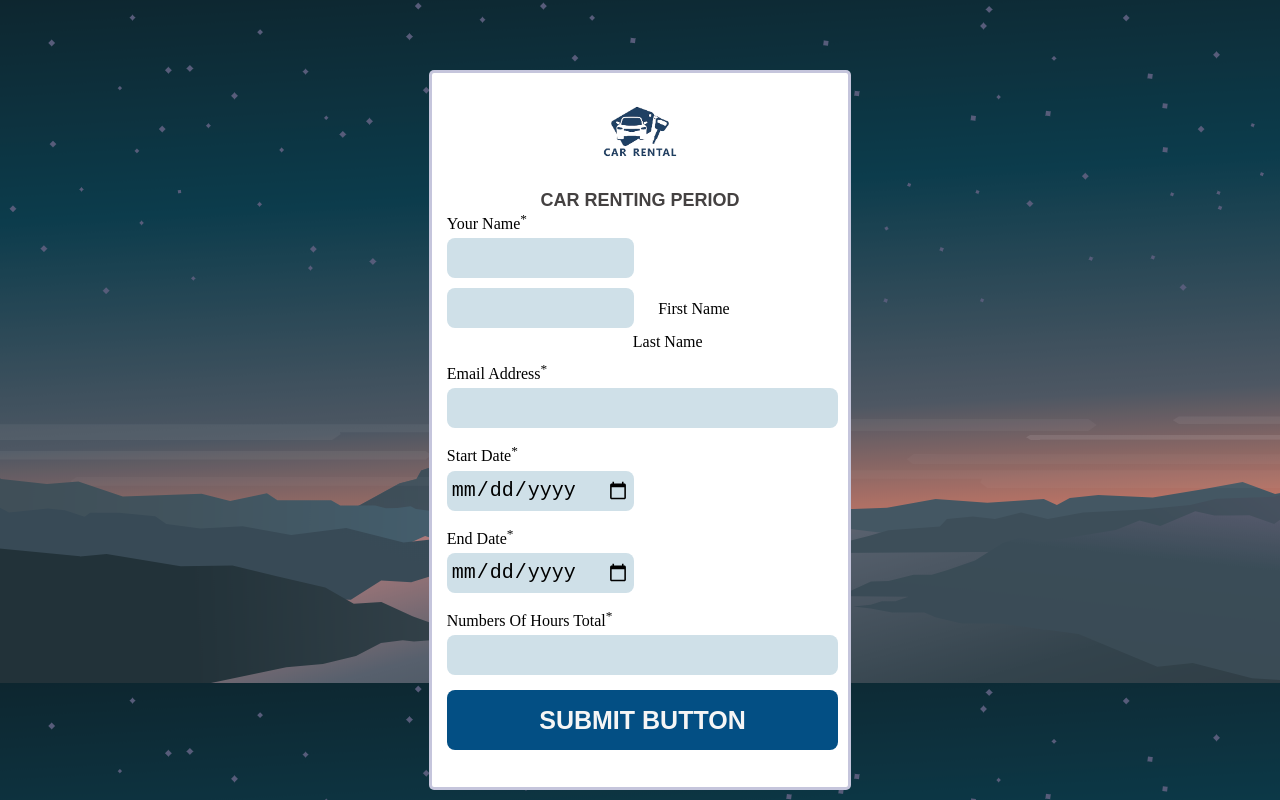
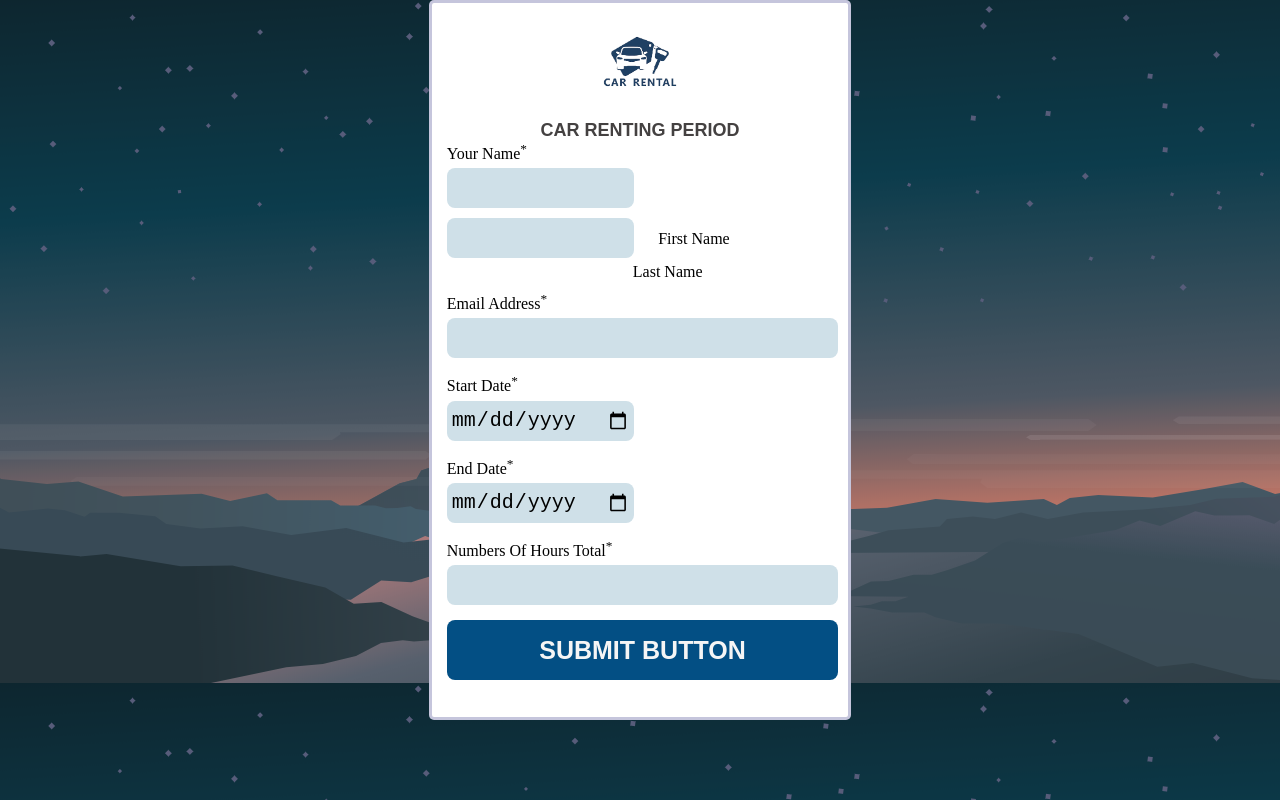
Before and after one commit to giorgi100day/100daycodingchallenge-survey-form-, a plain HTML site: page index.html in a window 1280 px wide. Drawn offline with Linux system fonts and the light colour scheme.

Commit message:
Update style.css

```diff
--- a/style.css
+++ b/style.css
@@ -12,7 +12,7 @@ body {
   align-items: center;
 }
 .central {
-  margin-top: 70px;
+  margin-top: 50x;
   width: 33%;
   height: 90vh;
   background-color: white;
```
